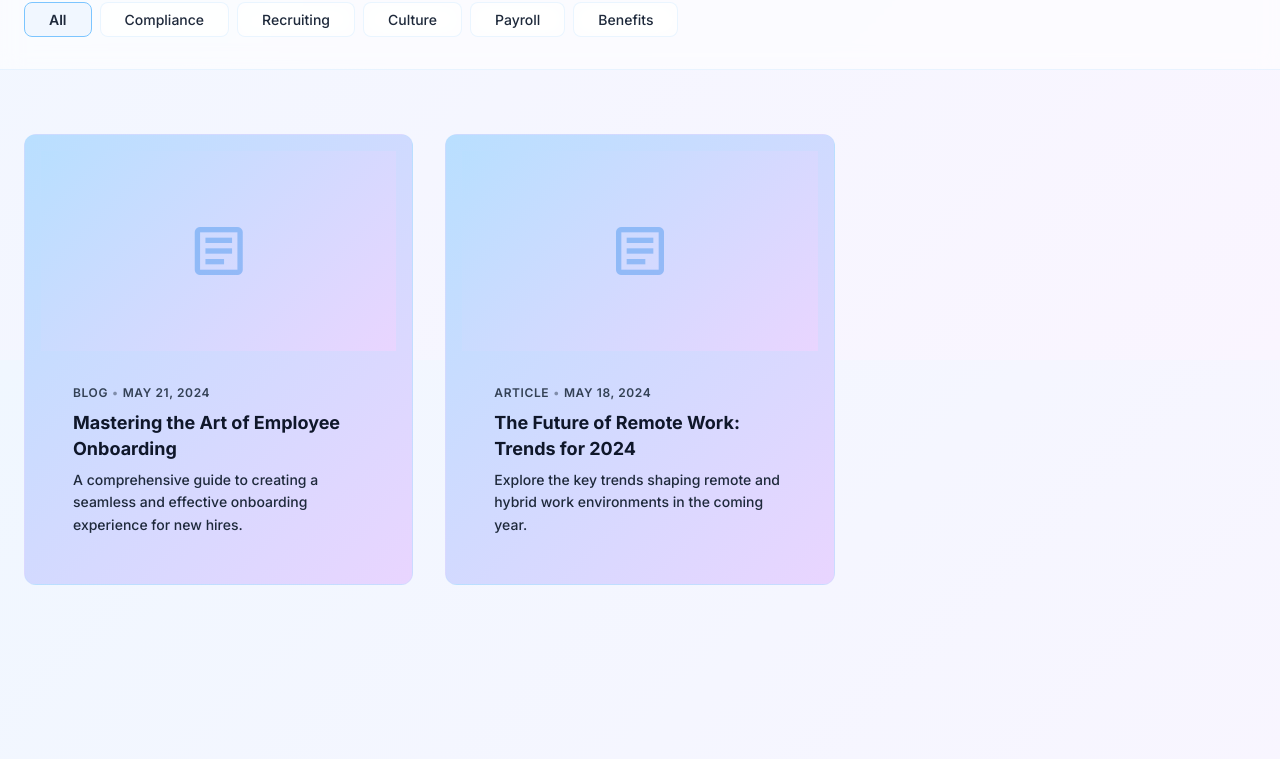
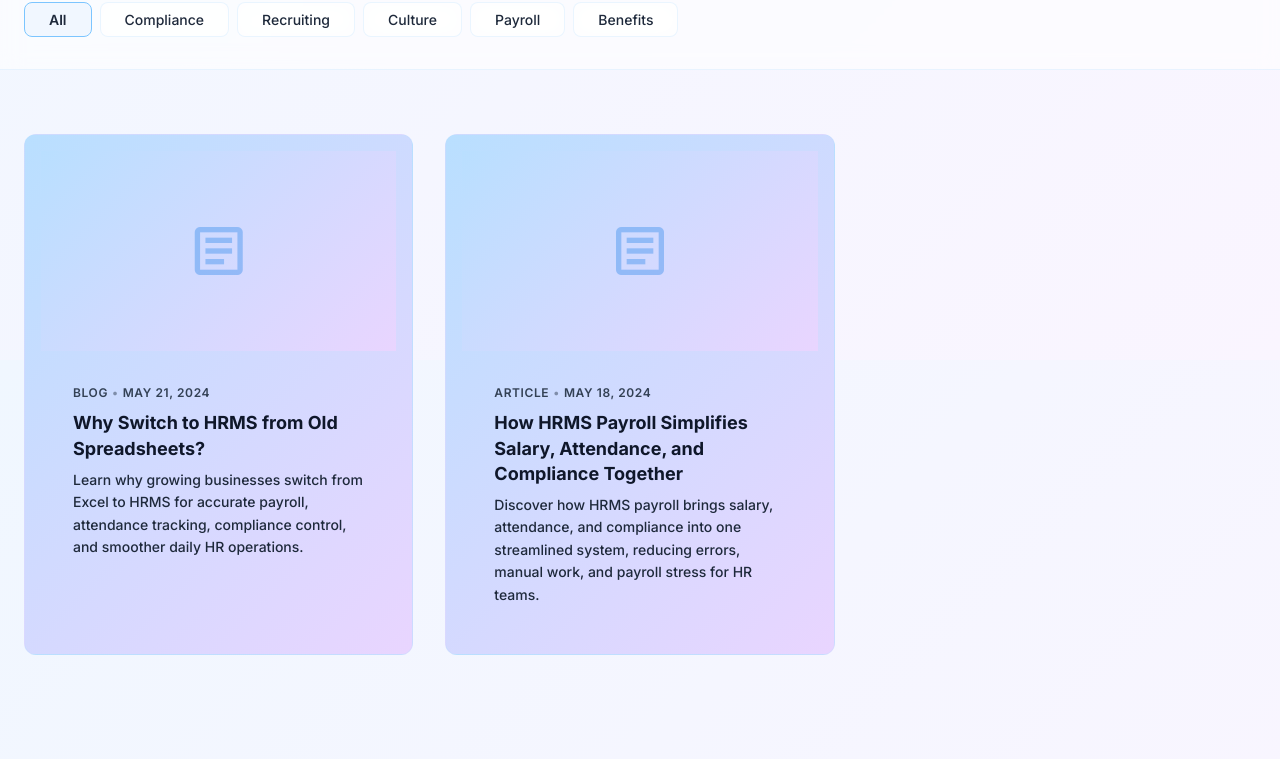
Before and after one commit to talhashahzaddev/CodifiedHRMS, an Angular app: page /blog in a window 1280 px wide. Shown: the part 440-1199 px from the top of the page. Built offline with nearby package versions, Linux system fonts and the light colour scheme.

Commit message:
[BUGFIX] Blog Title Change - Abad

```diff
--- a/src/app/pages/blog/blog.component.ts
+++ b/src/app/pages/blog/blog.component.ts
@@ -25,8 +25,8 @@ export class BlogComponent {
   blogPosts = [
     {
       id: '1',
-      title: 'Mastering the Art of Employee Onboarding',
-      excerpt: 'A comprehensive guide to creating a seamless and effective onboarding experience for new hires.',
+      title: 'Why Switch to HRMS from Old Spreadsheets?',
+      excerpt: 'Learn why growing businesses switch from Excel to HRMS for accurate payroll, attendance tracking, compliance control, and smoother daily HR operations.',
       category: 'culture',
       date: 'May 21, 2024',
       type: 'BLOG',
@@ -35,8 +35,8 @@ export class BlogComponent {
     },
     {
       id: '2',
-      title: 'The Future of Remote Work: Trends for 2024',
-      excerpt: 'Explore the key trends shaping remote and hybrid work environments in the coming year.',
+      title: 'How HRMS Payroll Simplifies Salary, Attendance, and Compliance Together',
+      excerpt: 'Discover how HRMS payroll brings salary, attendance, and compliance into one streamlined system, reducing errors, manual work, and payroll stress for HR teams.',
       category: 'culture',
       date: 'May 18, 2024',
       type: 'ARTICLE',
```
